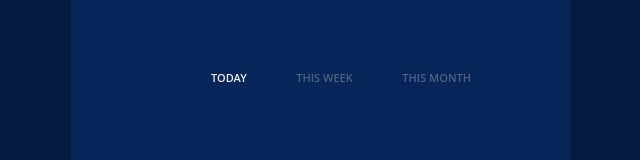
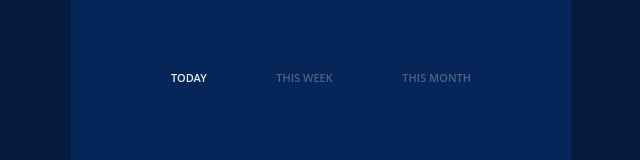
Before and after one commit to jamal7x7/daily-react-008-my-wallet-app, a React app: page / in a window 1280 px wide. Shown: the part 151-311 px from the top of the page, without its empty margins (319-959 px from the left). Built offline with nearby package versions, Linux system fonts and the light colour scheme.

Commit message:
styliing

```diff
--- a/src/components/App.js
+++ b/src/components/App.js
@@ -26,7 +26,7 @@ const Stats = () => (
       <p>Balence</p>
       <div className='balence'>
 
-        <p className='balence-num'> <span>+</span> $2600.00</p>
+        <p className='balence-num'> <span>+</span> $2600.00 </p>
       </div>
       <div className='income-expense'>
         <p className='income-month'>+ $3600.00</p>
--- a/src/styles/App.sass
+++ b/src/styles/App.sass
@@ -62,7 +62,8 @@ body
     ul
       color: rgba($main, 0.3)
       grid-area: ul
-      list-style-type: none
+      list-style: none
+      padding: 0
       display: flex
       justify-content: space-between
       cursor: pointer
```
Also changed, not shown: src/styles/App.css, 1 other file.
